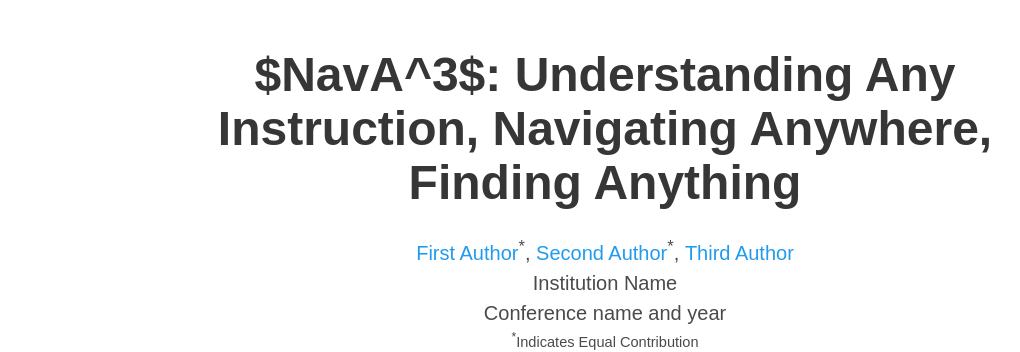
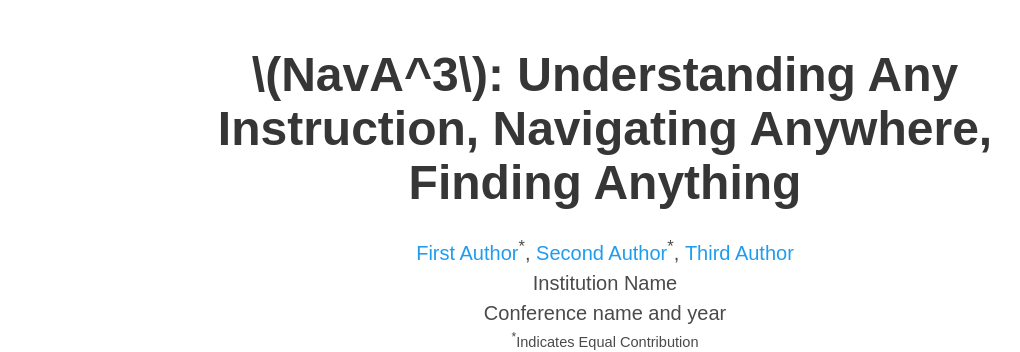
Before and after one commit to NavigationA3/navigationa3.github.io, a plain HTML site: page index.html in a window 1280 px wide. Shown: the top 352 px of the page, without its empty margins (35-1055 px from the left). Drawn offline with nearby package versions, Linux system fonts and the light colour scheme; a web font is replaced by a local one.

Commit message:
Update index.html

```diff
--- a/index.html
+++ b/index.html
@@ -32,7 +32,7 @@
       <div class="container is-max-desktop">
         <div class="columns is-centered">
           <div class="column has-text-centered">
-            <h1 class="title is-1 publication-title">$NavA^3$: Understanding Any Instruction, Navigating Anywhere, Finding Anything</h1>
+            <h1 class="title is-1 publication-title">\(NavA^3\): Understanding Any Instruction, Navigating Anywhere, Finding Anything</h1>
             <div class="is-size-5 publication-authors">
               <span class="author-block"><a href="#" target="_blank">First Author</a><sup>*</sup>,</span>
               <span class="author-block"><a href="#" target="_blank">Second Author</a><sup>*</sup>,</span>
```
